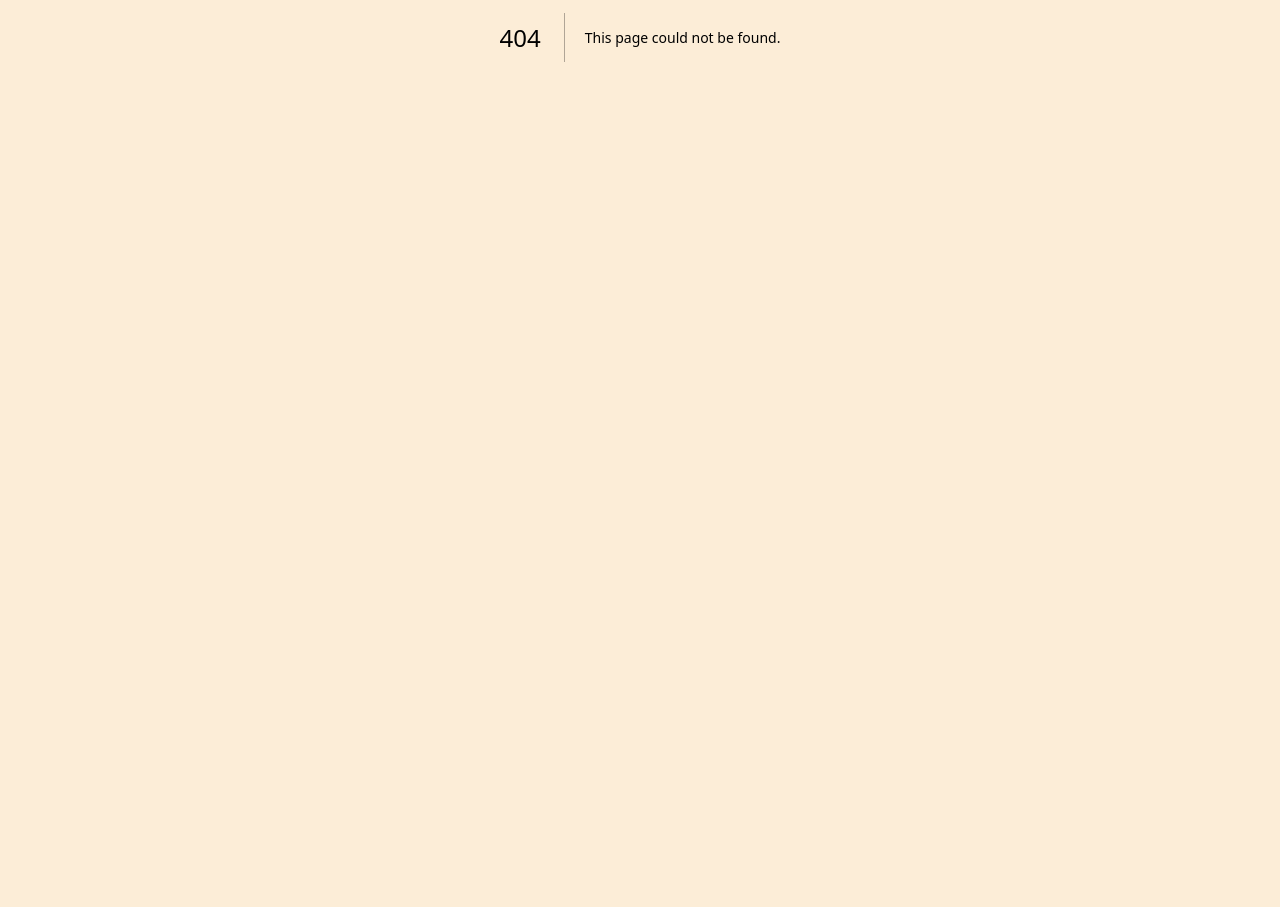
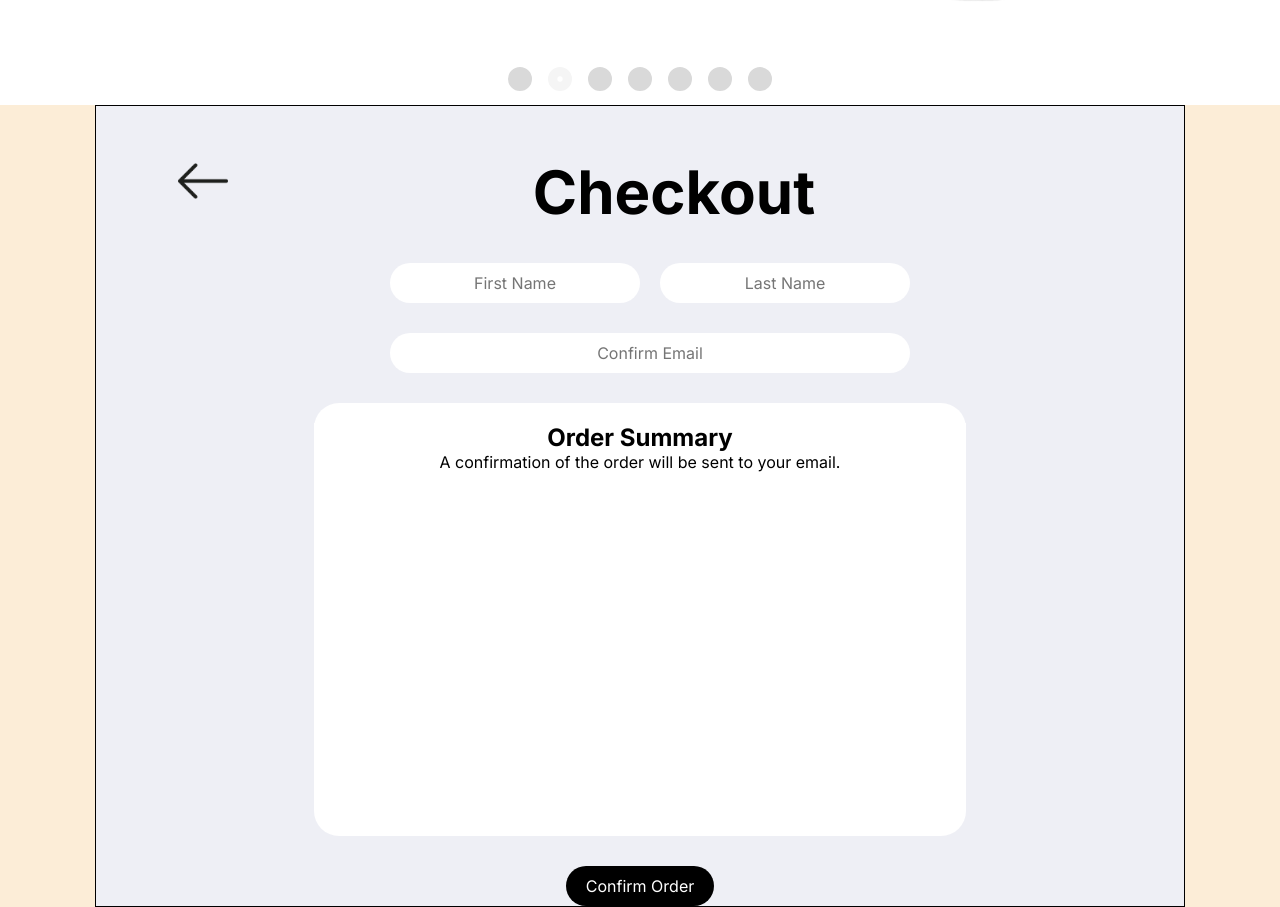
Before and after one commit to GenerelSchwerz/3030-final-project, a Next.js app: page /checkout in a window 1280 px wide. Before the commit this address had no page. Shown: the part 363-1270 px from the top of the page. Before the commit the page ends 800 px from the top, so only its background shows below. Built offline with nearby package versions, Linux system fonts and the light colour scheme; no server answers.

Commit message:
checkout page made + styled

```diff
--- /dev/null
+++ b/src/app/checkout/Checkout.css
@@ -0,0 +1,89 @@
+
+.checkoutContainer {
+    height: 100%;
+    display: flex;
+    flex-direction: column;
+    align-items: center;
+    background-color: #EEEFF5;
+    max-width: 85%;
+    margin: 0 auto;
+    border: solid 1px;
+}
+.topCheck {
+    margin-top: 50px;
+    display: flex;
+    justify-content: flex-start;
+    width: 85%;
+    background-color: #EEEFF5;
+}
+
+.topCheck img {
+    width: 50px;
+    background-color: #EEEFF5;
+}
+.topCheck a {
+    background-color: #EEEFF5;
+}
+.topCheck h1 {
+    font-size: 60px;
+    margin-left: 33%;
+    background-color: #EEEFF5;
+}
+.formCheck {
+    width: 100%;
+    display: flex;
+    justify-content: center;
+    padding-top: 25px;
+    background-color: #EEEFF5;
+}
+.formCheck form {
+    background-color: #EEEFF5;
+}
+.nameCheckout {
+    width: 100%;
+    display: flex;
+    justify-content: space-between;
+    background-color: #EEEFF5;
+    margin: 10px;
+}
+
+.nameCheckout input {
+    all: unset;
+    width: 250px;
+    height: 40px;
+    background-color: white;
+    text-align: center;
+    border-radius: 25px;
+}
+
+input[type="email"] {
+    all: unset;
+    margin: 20px 0px 30px 10px;
+    height: 40px;
+    width: 100%;
+    background-color: white;
+    text-align: center;
+    border-radius: 25px;
+}
+
+.orderSummary {
+    padding-top: 20px;
+    display: flex;
+    flex-direction: column;
+    border-radius: 25px;
+    text-align: center;
+    width: 60%;
+    height: 90%;
+    background-color: white;
+}
+.orderSummary p, h2 {
+    background-color: white;
+}
+.confirmCheckout {
+    all: unset;
+    margin-top: 30px;
+    background-color: black;
+    color: white;
+    padding: 10px 20px 10px 20px;
+    border-radius: 25px;
+}
--- /dev/null
+++ b/src/app/checkout/Checkout.js
@@ -0,0 +1,35 @@
+import "./Checkout.css";
+import Link from "next/link";
+
+export default function Checkout() {
+
+    const submitForm = () => {
+        document.getElementById("checkoutConfirmation").submit();
+    };
+
+    return (
+        <div className="checkoutContainer">
+            <div className="topCheck">
+                <Link href="/marketplace">
+                    <img src="/leftarrow.png"/>
+                </Link>
+                <h1>Checkout</h1>
+            </div>
+
+            <div className="formCheck">
+                <form id="checkoutConfirmation">
+                    <div className="nameCheckout">
+                        <input type="text" placeholder="First Name"/>
+                        <input type="text" placeholder="Last Name" />
+                    </div>
+                    <input type="email" placeholder="Confirm Email"/>
+                </form>
+            </div>
+            <div className="orderSummary">
+                <h2>Order Summary</h2>
+                <p>A confirmation of the order will be sent to your email.</p>
+            </div>
+            <button className ="confirmCheckout" onClick={submitForm}>Confirm Order</button>
+        </div>
+    );
+}
--- /dev/null
+++ b/src/app/checkout/page.js
@@ -0,0 +1,17 @@
+"use client";
+
+import NavBar from "../components/nav/NavBar2";
+import { AuthProvider } from "../context";
+import Carousel2 from "../components/carousel/Carousel2";
+import Checkout from ".//Checkout";
+export default function CheckoutPage() {
+    return (
+        <>
+        <AuthProvider>
+            <NavBar />
+            <Carousel2 />
+            <Checkout />
+        </AuthProvider>
+        </>
+    );
+}
--- a/src/app/components/nav/NavBar2.js
+++ b/src/app/components/nav/NavBar2.js
@@ -102,9 +102,11 @@ export default function NavBar() {
         <h2 className="childrens">Children's</h2>
         <h2 className="color">Color</h2>
         <h2 className="price">Price</h2>
-		<button className="cart">
-			<img src="/cartIcon.png"/>
-		</button>
+		<Link href="/checkout">
+			<button className="cart">
+				<img src="/cartIcon.png"/>
+			</button>
+		</Link>
       </div>
     </nav>
 	<LoginModal show={showLogin} submitButtonHandler={onLoginSubmitHandler} exitButtonHandler={onExitHandler} createAccountHandler={onCreateAccountHandler}/>
```
Also changed, not shown: public/leftarrow.png (added).
